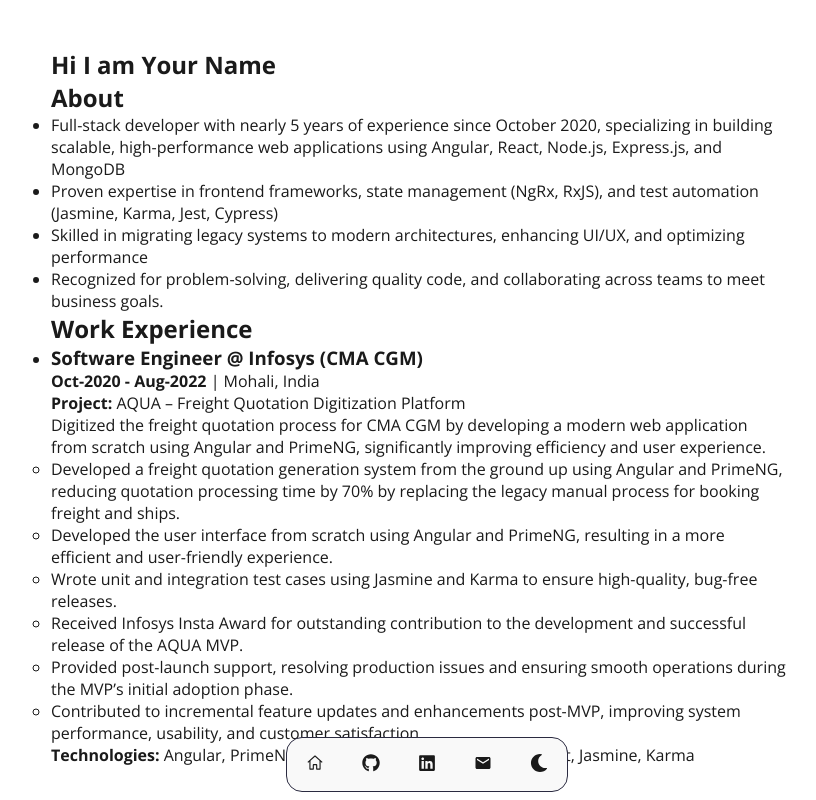
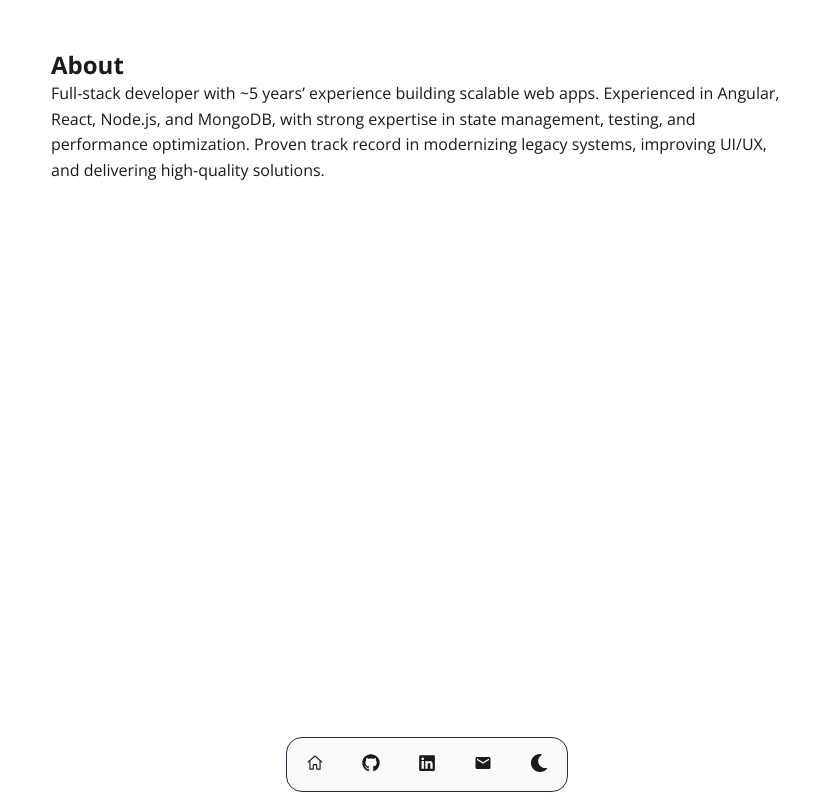
Before and after one commit to Vishal-Yadav-001/my-portfolio, a React (Vite) app: page / in a window 1280 px wide. Shown: the top 800 px of the page, without its empty margins (221-1037 px from the left). Built offline with nearby package versions, Linux system fonts and the light colour scheme.

Commit message:
refactor About section and update description formatting

```diff
--- a/src/App.css
+++ b/src/App.css
@@ -4,6 +4,15 @@
     padding: 48px 32px 32px 32px;
     box-sizing: border-box;
     width: 100%;
+}
+
+section h2{
+    font-size: 1.5rem;
+}
+
+section p {
+    font-size: 1rem;
+    line-height: 1.6;
 }
 
 @media (max-width: 900px) {
--- a/src/App.jsx
+++ b/src/App.jsx
@@ -42,12 +42,15 @@ function App() {
 
   return (
     <div className="container">
-
-      <h2>Hi I am {aboutData.name}</h2>
+      {/* About */}
       <About />
-      <WorkExperience />
-      <Education />
-      <Projects />
+      {/* WorkExperience */}
+      {/* <WorkExperience /> */}
+      {/* Education */}
+      {/* <Education /> */}
+      {/* Projects */}
+      {/* <Projects /> */}
+      {/* Dock */}
       <Dock
         items={items}
         panelHeight={55}
--- a/src/data/about.json
+++ b/src/data/about.json
@@ -3,7 +3,7 @@
   "role": "Software Engineer turned Entrepreneur.",
   "intro": "I love building things and helping people. Very active on Twitter.",
   "experience": "4.5 years",
-  "description": "Full-stack developer with nearly 5 years of experience since October 2020, specializing in building scalable, high-performance web applications using Angular, React, Node.js, Express.js, and MongoDB. Proven expertise in frontend frameworks, state management (NgRx, RxJS), and test automation (Jasmine, Karma, Jest, Cypress). Skilled in migrating legacy systems to modern architectures, enhancing UI/UX, and optimizing performance. Recognized for problem-solving, delivering quality code, and collaborating across teams to meet business goals.",
+  "description": "Full-stack developer with ~5 years’ experience building scalable web apps. Experienced in Angular, React, Node.js, and MongoDB, with strong expertise in state management, testing, and performance optimization. Proven track record in modernizing legacy systems, improving UI/UX, and delivering high-quality solutions.",
   "github": "https://github.com/Vishal-Yadav-001",
   "linkedin": "https://www.linkedin.com/in/vishal-yadav-741956222/ ",
   "email": "mailto:vishalyadavcodes7@gmail.com"
--- a/src/sections/about.jsx
+++ b/src/sections/about.jsx
@@ -1,19 +1,16 @@
 
-import aboutData from '../data/about.json';
-
-
+import aboutData from "../data/about.json";
 
 export default function About() {
   return (
     <section className="about-section">
       <h2>About</h2>
-      <ul>
-        {aboutData.description
-          ? aboutData.description.split('. ').map((sentence, i) => (
-              <li key={i}>{sentence.trim()}</li>
-            ))
-          : null}
-      </ul>
+
+      {aboutData.description
+        ? aboutData.description
+            .split()
+            .map((sentence, i) => <p>{sentence.trim()}</p>)
+        : null}
     </section>
   );
 }
```
